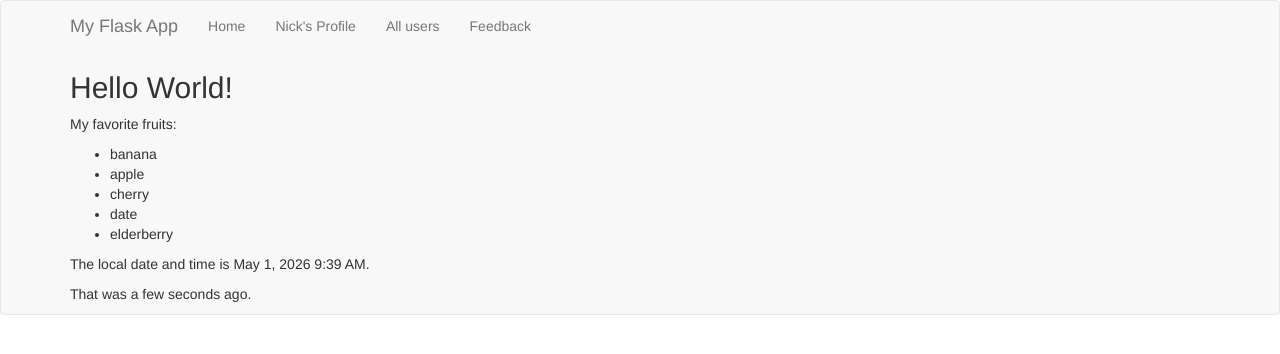
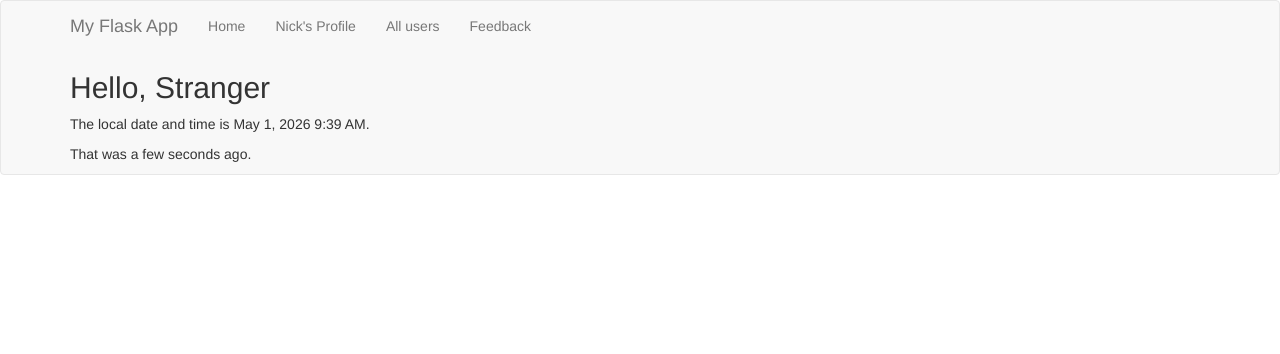
Before and after one commit to nickbs87/flask-grinberg, a Flask app: page / in a window 1280 px wide. Shown: the top 354 px of the page. Run offline with Flask 3, Linux system fonts and the light colour scheme; some libraries are stand-ins or nearby versions.

Commit message:
Ch 8: Refactor index page to match book scaffolding

```diff
--- a/app/main/views.py
+++ b/app/main/views.py
@@ -13,8 +13,7 @@ from ..email import send_email
 
 @main.route('/')
 def index():
-    fruits = ['banana', 'apple', 'cherry', 'date', 'elderberry']
-    return render_template('index.html', fruits=fruits,
+    return render_template('index.html',
                            current_time=datetime.utcnow())
 
 
--- a/app/templates/index.html
+++ b/app/templates/index.html
@@ -3,13 +3,13 @@
 {% block title %}Home{% endblock %}
 
 {% block page_content %}
-    <h2>Hello World!</h2>
-    <p>My favorite fruits:</p>
-    <ul>
-        {% for fruit in fruits %}
-            <li>{{ fruit }}</li>
-        {% endfor %}
-    </ul>
+    <h2>Hello,
+        {% if current_user.is_authenticated %}
+            {{ current_user.username }}
+        {% else %}
+            Stranger
+        {% endif %}
+    </h2>
 
 
 
```
